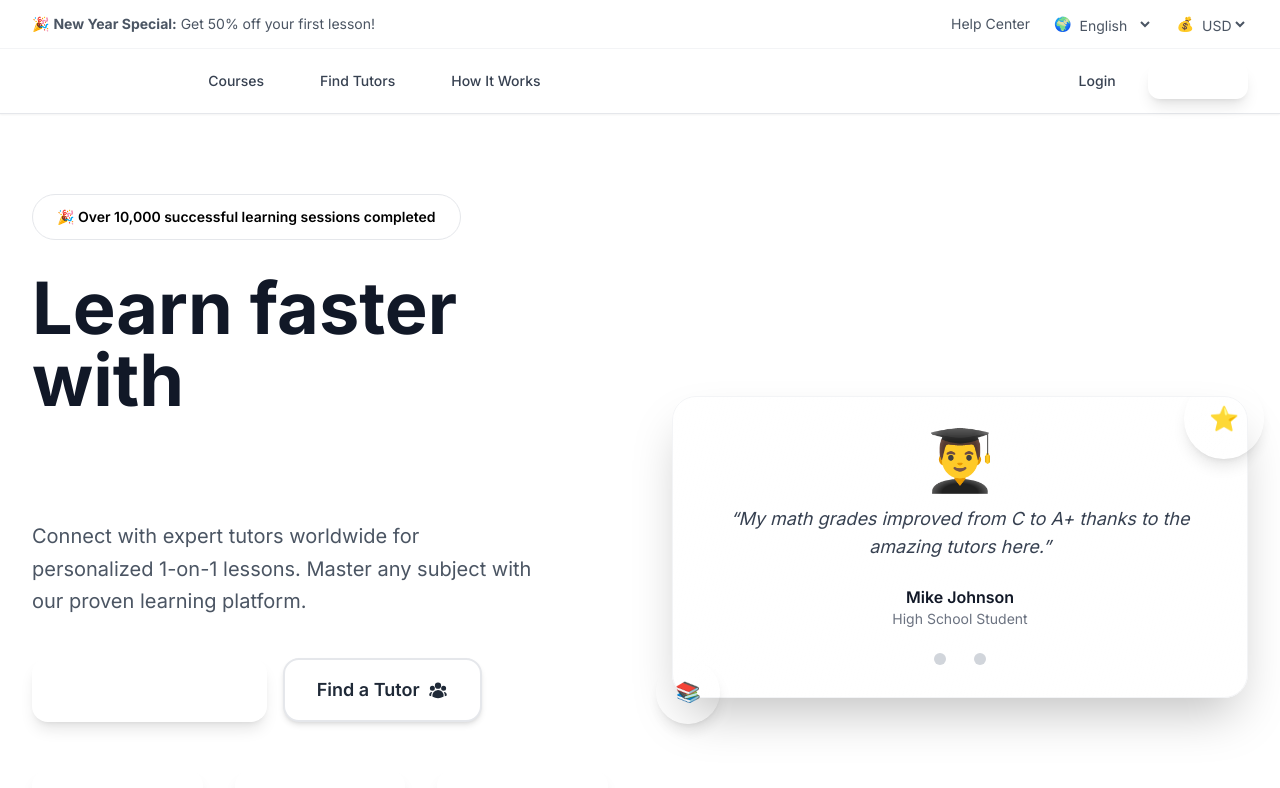
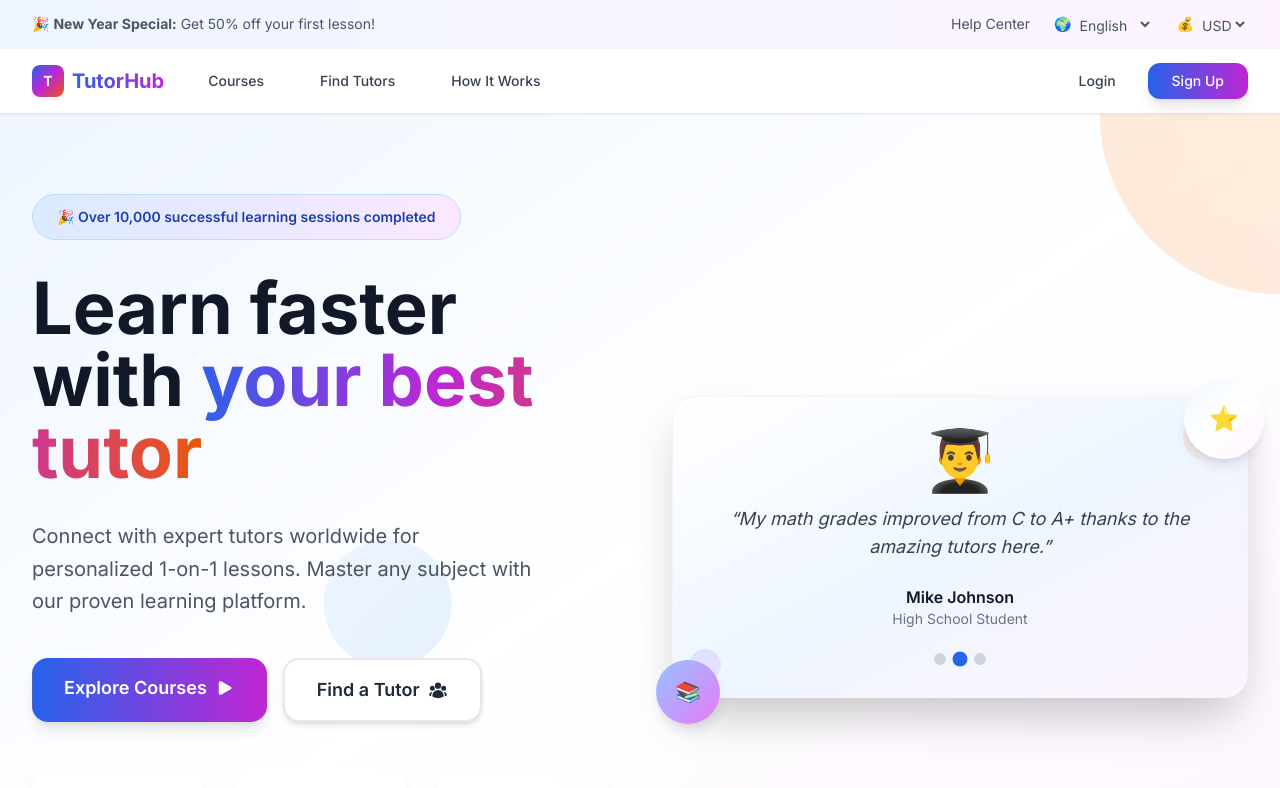
Before and after one commit to vicky55567123/tutorhub, a Next.js app: page / in a window 1280 px wide. Shown: the top 788 px of the page. Built offline with nearby package versions, Linux system fonts and the light colour scheme.

Commit message:
Restore custom color palette and fix CSS styling issues

```diff
--- a/src/app/globals.css
+++ b/src/app/globals.css
@@ -72,7 +72,3 @@ body {
 .animate-glow {
   animation: glow 2s ease-in-out infinite !important;
 }
-
-.animate-glow {
-  animation: glow 2s ease-in-out infinite;
-}
--- a/tailwind.config.js
+++ b/tailwind.config.js
@@ -7,8 +7,50 @@ module.exports = {
   ],
   theme: {
     extend: {
+      colors: {
+        primary: {
+          50: '#eff6ff',
+          100: '#dbeafe',
+          200: '#bfdbfe',
+          300: '#93c5fd',
+          400: '#60a5fa',
+          500: '#3b82f6',
+          600: '#2563eb',
+          700: '#1d4ed8',
+          800: '#1e40af',
+          900: '#1e3a8a',
+        },
+        secondary: {
+          50: '#fdf4ff',
+          100: '#fae8ff',
+          200: '#f5d0fe',
+          300: '#f0abfc',
+          400: '#e879f9',
+          500: '#d946ef',
+          600: '#c026d3',
+          700: '#a21caf',
+          800: '#86198f',
+          900: '#701a75',
+        },
+        accent: {
+          50: '#fff7ed',
+          100: '#ffedd5',
+          200: '#fed7aa',
+          300: '#fdba74',
+          400: '#fb923c',
+          500: '#f97316',
+          600: '#ea580c',
+          700: '#c2410c',
+          800: '#9a3412',
+          900: '#7c2d12',
+        },
+      },
       fontFamily: {
         sans: ['Inter', 'ui-sans-serif', 'system-ui', 'sans-serif'],
+      },
+      animation: {
+        'bounce-slow': 'bounce 3s ease-in-out infinite',
+        'pulse-slow': 'pulse 4s ease-in-out infinite',
       },
     },
   },
```
